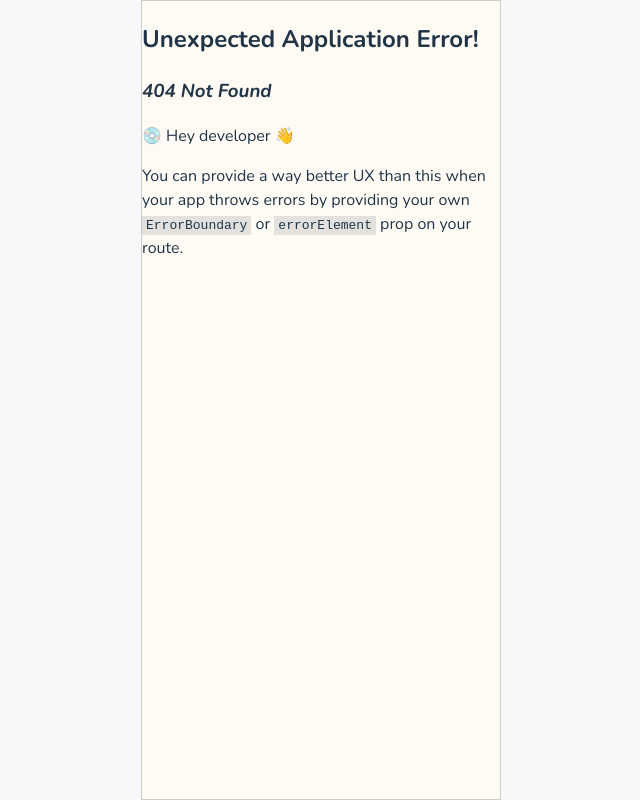
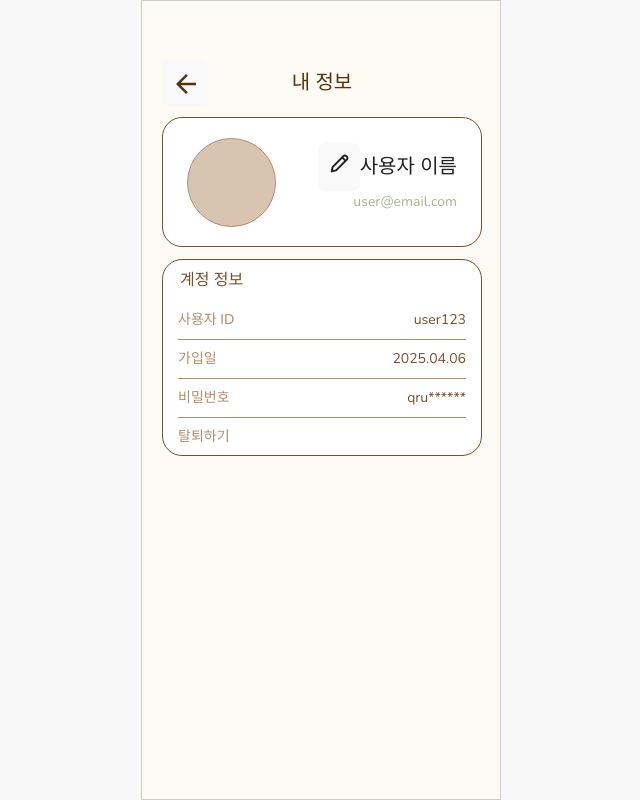
Before and after one commit to EFUB5-copybara/Frontend, a React (Vite) app in the folder qrumble/: page /mypage/info in a window 1280 px wide. Before the commit this address had no page. Shown: the whole page, without its empty margins (319-959 px from the left). Built offline with nearby package versions, Linux system fonts and the light colour scheme; a web font is replaced by a local one.

Commit message:
feat: MyPage 퍼블리싱

```diff
--- /dev/null
+++ b/qrumble/src/mypage/components/ProfileModal.jsx
@@ -0,0 +1,83 @@
+import React from "react";
+import styled, { keyframes } from "styled-components";
+
+function ProfileModal({ onClose, onSelectProfile }) {
+  const handleProfileClick = (index) => {
+    onSelectProfile(index);
+    onClose();
+  };
+
+  return (
+    <>
+      <Dim onClick={onClose} />
+      <ModalContainer>
+        <Text>프로필 사진 변경</Text>
+        <ProfileWrapper>
+          {Array.from({ length: 9 }).map((_, idx) => (
+            <ProfileImg key={idx} onClick={() => handleProfileClick(idx)} />
+          ))}
+        </ProfileWrapper>
+      </ModalContainer>
+    </>
+  );
+}
+
+export default ProfileModal;
+
+const slideUp = keyframes`
+  from {
+    bottom: -100%;
+  }
+  to {
+    bottom: 0;
+  }
+`;
+
+const Dim = styled.div`
+  position: absolute;
+  top: 0;
+  left: 0;
+  width: 100%;
+  height: 100%;
+  background: rgba(0, 0, 0, 0.25);
+  z-index: 1;
+`;
+
+const ModalContainer = styled.div`
+  position: absolute;
+  bottom: 0;
+  width: 100%;
+  height: 409px;
+  background: ${({ theme }) => theme.colors.white};
+  border-top-left-radius: 40px;
+  border-top-right-radius: 40px;
+  animation: ${slideUp} 0.3s ease-out;
+  z-index: 100;
+  padding: 22px 31px 35px 31px;
+`;
+
+const Text = styled.p`
+  display: flex;
+  justify-content: center;
+  align-items: center;
+  color: ${({ theme }) => theme.colors.primary};
+  font-family: ${({ theme }) => theme.fonts.b18M};
+  padding-bottom: 28px;
+  margin: 0;
+`;
+
+const ProfileWrapper = styled.div`
+  display: grid;
+  justify-content: center;
+  grid-template-columns: repeat(3, 1fr);
+  gap: 14px;
+  justify-content: space-between;
+  place-items: center;
+`;
+
+const ProfileImg = styled.button`
+  width: 90px;
+  height: 90px;
+  border-radius: 100px;
+  background-color: ${({ theme }) => theme.colors.brown3};
+`;
--- a/qrumble/src/mypage/pages/BookmarkPage.jsx
+++ b/qrumble/src/mypage/pages/BookmarkPage.jsx
@@ -0,0 +1,19 @@
+import React, { useState } from "react";
+import styled from "styled-components";
+import MyPageTopBar from "../components/MyPageTopBar";
+
+function BookmarkPage() {
+  return (
+    <Wrapper>
+      <MyPageTopBar title="북마크" />
+    </Wrapper>
+  );
+}
+
+export default BookmarkPage;
+
+const Wrapper = styled.div`
+  width: 360px;
+  height: 800px;
+  position: relative;
+`;
--- a/qrumble/src/mypage/pages/MyInfoPage.jsx
+++ b/qrumble/src/mypage/pages/MyInfoPage.jsx
@@ -0,0 +1,173 @@
+import React, { useState } from "react";
+import styled from "styled-components";
+import MyPageTopBar from "../components/MyPageTopBar";
+import editImg from "../assets/pencil_line.svg";
+import ProfileModal from "../components/ProfileModal";
+
+function MyInfoPage() {
+  const [isProfileOpen, setIsProfileOpen] = useState(false);
+
+  return (
+    <Wrapper>
+      <MyPageTopBar title="내 정보" />
+      <Container>
+        <UserInfo>
+          <Profile onClick={() => setIsProfileOpen(true)} />
+          <UserInfoWrapper>
+            <NameWrapper>
+              <EditButton>
+                <EditImg src={editImg} alt="edit" />
+              </EditButton>
+              <UserName>사용자 이름</UserName>
+            </NameWrapper>
+            <UserMail>user@email.com</UserMail>
+          </UserInfoWrapper>
+        </UserInfo>
+        <AccountInfo>
+          <AccountText>계정 정보</AccountText>
+          <InfoDetail>
+            <DetailTitle>사용자 ID</DetailTitle>
+            <DetailContent>user123</DetailContent>
+          </InfoDetail>
+          <InfoDetail>
+            <DetailTitle>가입일</DetailTitle>
+            <DetailContent>2025.04.06</DetailContent>
+          </InfoDetail>
+          <InfoDetail>
+            <DetailTitle>비밀번호</DetailTitle>
+            <DetailContent>qru******</DetailContent>
+          </InfoDetail>
+          <InfoDetail>
+            <DetailTitle>탈퇴하기</DetailTitle>
+            <DetailContent></DetailContent>
+          </InfoDetail>
+        </AccountInfo>
+      </Container>
+      {isProfileOpen && (
+        <ProfileModal
+          onClose={() => setIsProfileOpen(false)}
+          onSelectProfile={(index) => setSelectedProfileIndex(index)}
+        />
+      )}
+    </Wrapper>
+  );
+}
+
+export default MyInfoPage;
+
+const Wrapper = styled.div`
+  width: 360px;
+  height: 800px;
+  position: relative;
+`;
+
+const Container = styled.div`
+  position: relative;
+  display: flex;
+  flex-direction: column;
+  padding: 11px 20px 0px 20px;
+  gap: 12px;
+`;
+
+const UserInfo = styled.div`
+  display: flex;
+  background-color: ${({ theme }) => theme.colors.white};
+  border-radius: 20px;
+  align-items: center;
+  border: 1px solid ${({ theme }) => theme.colors.brown1};
+  justify-content: space-between;
+  padding: 20px 24px;
+  width: 100%;
+  height: 130px;
+`;
+
+const Profile = styled.button`
+  width: 89px;
+  height: 89px;
+  border-radius: 100px;
+  border: 1px solid ${({ theme }) => theme.colors.brown2};
+  background-color: ${({ theme }) => theme.colors.brown3};
+`;
+
+const UserInfoWrapper = styled.div`
+  display: flex;
+  flex-direction: column;
+  justify-content: center;
+  height: 48px;
+  align-items: flex-end;
+  padding-bottom: 8px;
+`;
+
+const NameWrapper = styled.div`
+  display: flex;
+  flex-direction: row;
+  justify-content: center;
+  align-items: center;
+`;
+
+const EditButton = styled.button`
+  padding: 8px;
+`;
+
+const EditImg = styled.img`
+  width: 24px;
+  height: 24px;
+`;
+
+const UserName = styled.p`
+  color: ${({ theme }) => theme.colors.black};
+  font-family: ${({ theme }) => theme.fonts.t20SB};
+  margin: 0px;
+`;
+
+const UserMail = styled.p`
+  color: ${({ theme }) => theme.colors.green};
+  font-family: ${({ theme }) => theme.fonts.c14L};
+  margin: 0px;
+`;
+
+const AccountInfo = styled.div`
+  display: flex;
+  background-color: ${({ theme }) => theme.colors.white};
+  border-radius: 20px;
+  align-items: flex-start;
+  flex-direction: column;
+  border: 1px solid ${({ theme }) => theme.colors.brown1};
+  justify-content: center;
+  padding: 0 15px 11px 15px;
+  width: 100%;
+  height: 197px;
+  gap: 8px;
+`;
+
+const AccountText = styled.p`
+  color: ${({ theme }) => theme.colors.brown1};
+  font-family: ${({ theme }) => theme.fonts.b16B};
+  padding-left: 2px;
+  padding-top: 11.5px;
+  margin: 0;
+`;
+
+const InfoDetail = styled.div`
+  display: flex;
+  justify-content: space-between;
+  width: 100%;
+  align-items: center;
+  padding-top: 8px;
+
+  &:not(:first-of-type) {
+    border-top: 1px solid ${({ theme }) => theme.colors.brown2};
+  }
+`;
+
+const DetailTitle = styled.p`
+  color: ${({ theme }) => theme.colors.brown2};
+  font-family: ${({ theme }) => theme.fonts.c14M};
+  margin: 0;
+`;
+
+const DetailContent = styled.p`
+  color: ${({ theme }) => theme.colors.brown1};
+  font-family: ${({ theme }) => theme.fonts.c14L};
+  margin: 0;
+`;
--- a/qrumble/src/mypage/pages/MyRecordPage.jsx
+++ b/qrumble/src/mypage/pages/MyRecordPage.jsx
@@ -0,0 +1,71 @@
+import React, { useState } from "react";
+import styled from "styled-components";
+import MyPageTopBar from "../components/MyPageTopBar";
+
+function MyRecordPage() {
+  return (
+    <Wrapper>
+      <MyPageTopBar title="내 기록" />
+      <MyRecordWrapper>
+        <Title>00님의 일기</Title>
+        <RecordDetail>
+          <DetailTitle>작성 개수</DetailTitle>
+          <DetailContent>10개</DetailContent>
+        </RecordDetail>
+        <RecordDetail>
+          <DetailTitle>글자 수</DetailTitle>
+          <DetailContent>234자</DetailContent>
+        </RecordDetail>
+      </MyRecordWrapper>
+    </Wrapper>
+  );
+}
+
+export default MyRecordPage;
+
+const Wrapper = styled.div`
+  width: 360px;
+  height: 800px;
+  position: relative;
+`;
+
+const MyRecordWrapper = styled.div`
+  margin: 17px 20px 0 20px;
+  display: flex;
+  flex-direction: column;
+  background-color: ${({ theme }) => theme.colors.white};
+  border-radius: 20px;
+  align-items: flex-start;
+  border: 1px solid ${({ theme }) => theme.colors.brown1};
+  justify-content: first baseline;
+  padding: 14px 20px;
+  width: 320px;
+  height: 130px;
+  gap: 8px;
+`;
+
+const Title = styled.p`
+  color: ${({ theme }) => theme.colors.brown1};
+  font-family: ${({ theme }) => theme.fonts.b16B};
+  padding: 0;
+  margin: 0;
+`;
+
+const RecordDetail = styled.div`
+  display: flex;
+  justify-content: space-between;
+  width: 100%;
+  align-items: center;
+`;
+
+const DetailTitle = styled.p`
+  color: ${({ theme }) => theme.colors.brown2};
+  font-family: ${({ theme }) => theme.fonts.b16M};
+  margin: 0;
+`;
+
+const DetailContent = styled.p`
+  color: ${({ theme }) => theme.colors.brown1};
+  font-family: ${({ theme }) => theme.fonts.b16B};
+  margin: 0;
+`;
```
Also changed, not shown: qrumble/src/router.jsx (+15 -0 lines), qrumble/src/mypage/assets/pencil_line.svg (added).
